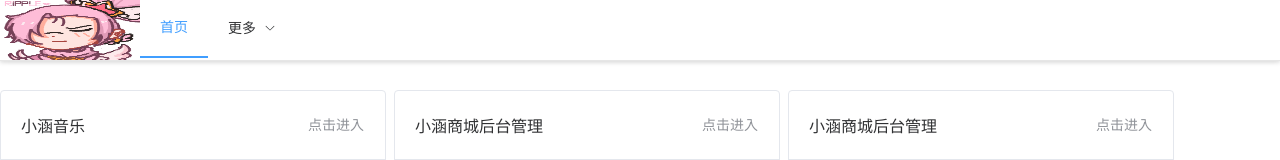
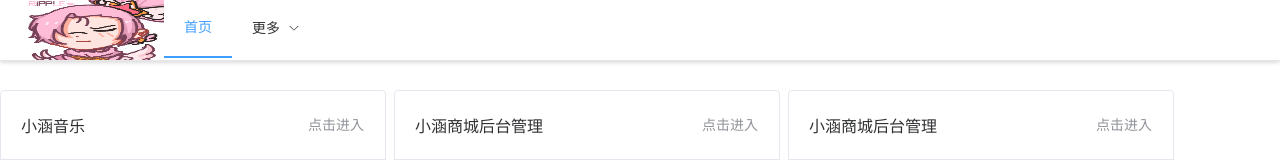
Before and after one commit to yuehan2020/Metaveres, a Vue app: page /#/ in a window 1280 px wide. Shown: the top 160 px of the page. Built offline with nearby package versions, Linux system fonts and the light colour scheme; a small style sheet from the web is missing.

Commit message:
清除边距问题

```diff
--- a/src/views/Home.vue
+++ b/src/views/Home.vue
@@ -142,6 +142,7 @@ export default {
     width: 100%;
     margin-bottom: 90px;
     /deep/ .el-menu-demo {
+      padding: 0 24px;
       width: 100vw;
       top: 0;
       position: fixed;
```
